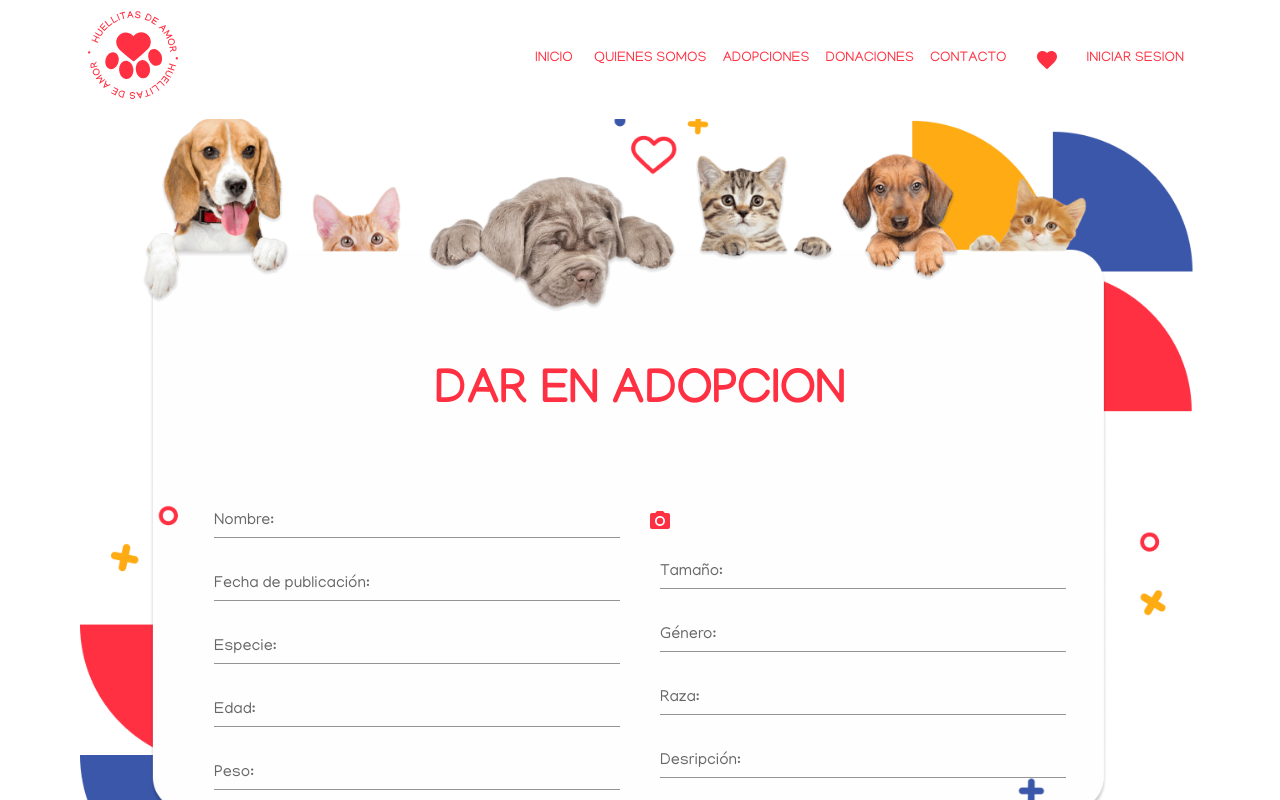
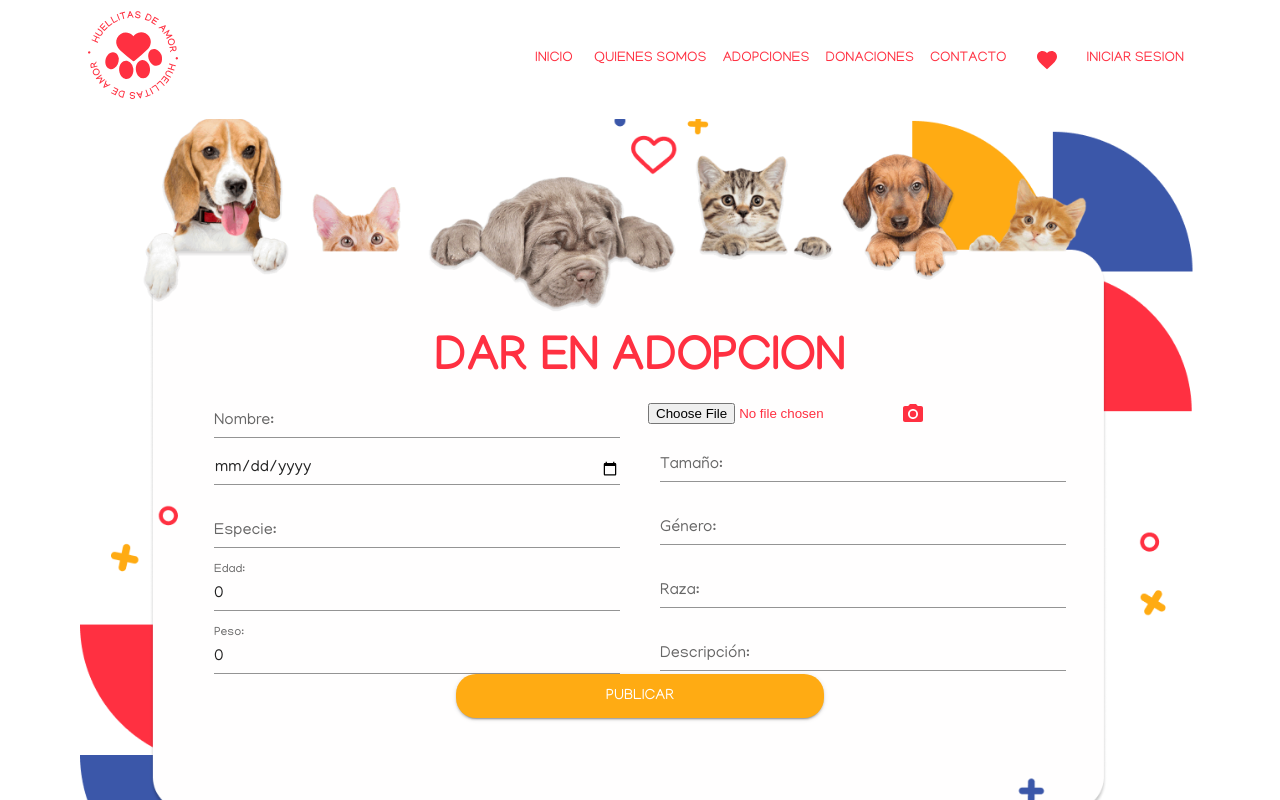
Before and after one commit to Luckiifirpo/PF-Huellitas-de-amor, a React (Vite) app in the folder client/: page /dar-en-adopcion in a window 1280 px wide. Shown: the top 800 px of the page. Built offline with nearby package versions, Linux system fonts and the light colour scheme.

Commit message:
refactor: redux-toolkit

```diff
--- a/client/package.json
+++ b/client/package.json
@@ -16,6 +16,7 @@
     "@reduxjs/toolkit": "^1.9.1",
     "axios": "^1.2.2",
     "formik": "^2.2.9",
+    "lodash": "^4.17.21",
     "react": "^18.2.0",
     "react-dom": "^18.2.0",
     "react-redux": "^8.0.5",
--- a/client/src/components/PostAdoption/PostAdoption.jsx
+++ b/client/src/components/PostAdoption/PostAdoption.jsx
@@ -1,19 +1,62 @@
-import React from 'react'
-import Container from '@mui/material/Container'
-import Grid from '@mui/material/Grid'
-import Typography from '@mui/material/Typography'
-import Button from '@mui/material/Button'
-import Box from '@mui/material/Box'
-import style from './PostAdoption.module.css'
-import TextField from '@mui/material/TextField';
-import Fab from '@mui/material/Fab';
-import AddAPhotoTwoToneIcon from '@mui/icons-material/AddAPhotoTwoTone';
-import ImagePostAdoption from '../../assets/image/fondoPostAdoption.png';
-import IconButton from '@mui/material/IconButton';
-import PhotoCamera from '@mui/icons-material/PhotoCamera';
-import {useState} from "react"
+import React from "react";
+import Container from "@mui/material/Container";
+import Grid from "@mui/material/Grid";
+import Typography from "@mui/material/Typography";
+import Button from "@mui/material/Button";
+import Box from "@mui/material/Box";
+import style from "./PostAdoption.module.css";
+import TextField from "@mui/material/TextField";
+import Fab from "@mui/material/Fab";
+import AddAPhotoTwoToneIcon from "@mui/icons-material/AddAPhotoTwoTone";
+import * as yup from "yup";
+import ImagePostAdoption from "../../assets/image/fondoPostAdoption.png";
+import IconButton from "@mui/material/IconButton";
+import PhotoCamera from "@mui/icons-material/PhotoCamera";
+import { useState } from "react";
+import { useSelector, useDispatch } from "react-redux";
+import { useFormik } from "formik";
+import { postPet } from "../../redux/slices/petsSlice";
+import { useNavigate } from "react-router-dom";
 
-const PostAdoption = () => {
+const validationSchema = yup.object({
+  name: yup.string("Enter Dogs name").required("El nombre es obligatorio"),
+  date: yup.string("Publication Date").required("fecha es obligatoria"),
+  species: yup.string("pet Species").required("Especie es obligatoria"),
+  age: yup.string("Enter pet age").required("edad es obligatoria").default(0),
+  weight: yup
+    .string("Enter pet weight")
+    .required("Peso es obligatorio")
+    .default(0),
+  size: yup.string("Enter pet size").required("tamaño es obligatorio"),
+  gender: yup.string("Enter pet gender").required("Genero es obligatorio"),
+  breed: yup.string("Enter pet breed").required("raza es obligatorio"),
+  description: yup
+    .string("Describe your pet")
+    .default("Descripcion de mascota"),
+});
+const PostAdoption = (props) => {
+  const initialValues = {
+    name: "",
+    date: "",
+    species: "",
+    age: 0,
+    weight: 0,
+    size: "",
+    gender: "",
+    breed: "",
+    description: "",
+  };
+
+  const dispatch = useDispatch();
+  const navigate = useNavigate();
+
+  const formik = useFormik({
+    initialValues,
+    validationSchema: validationSchema,
+    onSubmit: (values, { resetForm }) => {
+      uploadData(values, resetForm);
+    },
+  });
   /**********************************************************/
   /*Todas estas lineas se agregaron para que funcione la subida de imagenes
 a cloudinary, esto se tiene que modificar ya que cloud_name y preset deben estar
@@ -23,85 +66,230 @@ Al momento de pasar a producción hay que eliminar los console.log
 
 También se modificaria cuando se añadan las actions y el reducer, ya que es ahi
 en donde debe hacerse para enviar el post a /animals */
-    const [file, setFile] = useState(null)
+  const [file, setFile] = useState(null);
 
-    const cloud_name = 'dydncradb';
-    const preset = 'qeohapyd';
+  const cloud_name = "dydncradb";
+  const preset = "qeohapyd";
 
-    const upload = async (e) => {
-    const cloudinaryUrl = `https://api.cloudinary.com/v1_1/${cloud_name}/image/upload`
+  const uploadData = async (values, resetForm) => {
+    const cloudinaryUrl = `https://api.cloudinary.com/v1_1/${cloud_name}/image/upload`;
 
     const formData = new FormData();
-    formData.append('upload_preset', `${preset}`)
-    formData.append('file', file);
+    formData.append("upload_preset", `${preset}`);
+    formData.append("file", file);
 
     try {
       const res = await fetch(cloudinaryUrl, {
-            method: 'POST',
-            body: formData
+        method: "POST",
+        body: formData,
       });
 
       if (!res.ok) return null;
 
       const data = await res.json();
-        console.log({urldelaimage: data.url})
-        return data.secure_url;
+      dispatch(postPet({
+        ...values,
+        image: data.secure_url
+      }));
+      resetForm();
+      setTimeout(() => {
+        navigate("/dar-en-adopcion");
+      }, 1000);
 
     } catch (error) {
-        console.log({error});
+      console.log({ error });
     }
   };
   /**********************************************************/
   return (
     <>
-        <Box className={style.gridContact} sx={{marginBottom:'300px'}}>
+      <Box className={style.gridContact} sx={{ marginBottom: "300px" }}>
         <Box className={style.gridContactImage}>
           <img src={ImagePostAdoption} alt="" />
         </Box>
-            <Container sx={{height:'100%'}}>
+
+        <Container sx={{ height: "100%" }}>
+          <form onSubmit={formik.handleSubmit}>
             <Grid
               container
               justifyContent="center"
               alignItems="center"
-                sx={{height:'100%'}}
+              sx={{ height: "100%" }}
             >
               <Grid md={12}>
-                    <Typography component="h1" variant="h3" align='center' sx={{color:'#FF3041', textTransform:'uppercase', fontWeight:'700', marginTop:'200px'}}>
+                <Typography
+                  component="h1"
+                  variant="h3"
+                  align="center"
+                  sx={{
+                    color: "#FF3041",
+                    textTransform: "uppercase",
+                    fontWeight: "700",
+                    marginTop: "200px",
+                  }}
+                >
                   Dar en adopcion
                 </Typography>
               </Grid>
-                <Grid item md={6} >
-                    <Box component="form" sx={{display:'flex',flexDirection:'column', gap:'15px', justifyContent:'center',height:'100%', margin:' 0 20px 0 150px'}}>
-                    <TextField label="Nombre:" variant="standard" />
-                    <TextField label="Fecha de publicación:" variant="standard" />
-                    <TextField label="Especie:" variant="standard" />
-                    <TextField label="Edad:" variant="standard" />
-                    <TextField label="Peso:" variant="standard" />
+              <Grid item md={6}>
+                <Box
+                  component="form"
+                  sx={{
+                    display: "flex",
+                    flexDirection: "column",
+                    gap: "15px",
+                    justifyContent: "center",
+                    height: "100%",
+                    margin: " 0 20px 0 150px",
+                  }}
+                >
+                  <TextField
+                    id="name"
+                    label="Nombre:"
+                    variant="standard"
+                    name="name"
+                    value={formik.values.name}
+                    onChange={formik.handleChange}
+                    error={formik.touched.name && Boolean(formik.errors.name)}
+                    helperText={formik.touched.name && formik.errors.name}
+                  />
+                  <TextField
+                    type="date"
+                    variant="standard"
+                    id="date"
+                    name="date"
+                    value={formik.values.date}
+                    onChange={formik.handleChange}
+                    error={formik.touched.date && Boolean(formik.errors.date)}
+                    helperText={formik.touched.date && formik.errors.date}
+                  />
+                  <TextField
+                    label="Especie:"
+                    variant="standard"
+                    id="species"
+                    name="species"
+                    value={formik.values.species}
+                    onChange={formik.handleChange}
+                    error={
+                      formik.touched.species && Boolean(formik.errors.species)
+                    }
+                    helperText={formik.touched.species && formik.errors.species}
+                  />
+                  <TextField
+                    type="number"
+                    label="Edad:"
+                    variant="standard"
+                    id="age"
+                    name="age"
+                    value={formik.values.age}
+                    onChange={formik.handleChange}
+                    error={formik.touched.age && Boolean(formik.errors.age)}
+                    helperText={formik.touched.age && formik.errors.age}
+                  />
+                  <TextField
+                    type="number"
+                    label="Peso:"
+                    variant="standard"
+                    id="weight"
+                    name="weight"
+                    value={formik.values.weight}
+                    onChange={formik.handleChange}
+                    error={
+                      formik.touched.weight && Boolean(formik.errors.weight)
+                    }
+                    helperText={formik.touched.weight && formik.errors.weight}
+                  />
                 </Box>
               </Grid>
-                <Grid item md={6} >
-                    <IconButton color="primary" aria-label="upload picture" component="label">
-                        <input hidden accept="image/*" type="file" onChange={(e) => setFile(e.target.files[0])} />
+              <Grid item md={6}>
+                <IconButton
+                  color="primary"
+                  aria-label="upload picture"
+                  component="label"
+                >
+                  <input
+                    accept="image/*"
+                    type="file"
+                    onChange={(e) => setFile(e.target.files[0])}
+                  />
                   <PhotoCamera />
                 </IconButton>
                 {/* La linea de abajo genera una preview de la imagen que se eligió para subir,
                      si quieren implementarlo quedaria bastante bien, yo no lo hago porque me da miedo el mui jajajaj*/}
                 {/* { file ? <img alt="Preview" height="60" src={URL.createObjectURL(file)} /> : null } */}
-                    <Box component="form" sx={{display:'flex',flexDirection:'column', gap:'15px', justifyContent:'center',height:'100%', margin:' 0 150px 0 20px'}}>
-                    <TextField label="Tamaño:" variant="standard" />
-                    <TextField label="Género:" variant="standard" />
-                    <TextField label="Raza:" variant="standard" />
-                    <TextField label="Desripción:" variant="standard" />
+                <Box
+                  component="form"
+                  sx={{
+                    display: "flex",
+                    flexDirection: "column",
+                    gap: "15px",
+                    justifyContent: "center",
+                    height: "100%",
+                    margin: " 0 150px 0 20px",
+                  }}
+                >
+                  <TextField
+                    label="Tamaño:"
+                    variant="standard"
+                    id="size"
+                    name="size"
+                    value={formik.values.size}
+                    onChange={formik.handleChange}
+                    error={formik.touched.size && Boolean(formik.errors.size)}
+                    helperText={formik.touched.size && formik.errors.size}
+                  />
+                  <TextField
+                    label="Género:"
+                    variant="standard"
+                    id="gender"
+                    name="gender"
+                    value={formik.values.gender}
+                    onChange={formik.handleChange}
+                    error={formik.touched.gender && Boolean(formik.errors.gender)}
+                    helperText={formik.touched.gender && formik.errors.gender}
+                  />
+                  <TextField
+                    label="Raza:"
+                    variant="standard"
+                    id="breed"
+                    name="breed"
+                    value={formik.values.breed}
+                    onChange={formik.handleChange}
+                    error={formik.touched.breed && Boolean(formik.errors.breed)}
+                    helperText={formik.touched.breed && formik.errors.breed}
+                  />
+                  <TextField
+                    label="Descripción:"
+                    variant="standard"
+                    id="description"
+                    name="description"
+                    value={formik.values.description}
+                    onChange={formik.handleChange}
+                    error={
+                      formik.touched.description &&
+                      Boolean(formik.errors.description)
+                    }
+                    helperText={
+                      formik.touched.description && formik.errors.description
+                    }
+                  />
                 </Box>
               </Grid>
-                <Button onClick={upload} variant="contained" color='info' size="large" sx={{borderRadius:'20px', padding:'9px 150px'}}>
+              <Button
+                type="submit"
+                variant="contained"
+                color="info"
+                size="large"
+                sx={{ borderRadius: "20px", padding: "9px 150px" }}
+              >
                 Publicar
               </Button>
             </Grid>
+          </form>
         </Container>
       </Box>
     </>
-  )
-}
+  );
+};
 
-export default PostAdoption
+export default PostAdoption;
--- a/client/src/redux/slices/petsSlice.js
+++ b/client/src/redux/slices/petsSlice.js
@@ -1,4 +1,5 @@
-import {createSlice} from "@reduxjs/toolkit";
+import { createSlice } from "@reduxjs/toolkit";
+import api from "../../services/api"
 import testingData from "../../petList.json";
 
 const initialState = {
@@ -8,7 +9,39 @@ const initialState = {
 export const petsSlice = createSlice({
     name: "pets",
     initialState,
-    reducers: {}
+    reducers: {
+        _postPet(state, action) {
+            const obtainedPetData = action.payload;
+            const reformedPetData = {
+                id: obtainedPetData.id,
+                date: obtainedPetData.postDate.replace(/T.*/, ""),
+                species: obtainedPetData.species,
+                name: obtainedPetData.name,
+                age: obtainedPetData.age,
+                weight: obtainedPetData.weight,
+                size: obtainedPetData.size,
+                genre: obtainedPetData.gender,
+                breed: obtainedPetData.race,
+                description: obtainedPetData.description,
+                img: obtainedPetData.image,
+                isAdopted: obtainedPetData.isAdopted,
+                ageTime: obtainedPetData.ageTime
+
+            }
+            state.petsList.push(reformedPetData);
+        }
+    }
 });
 
+const { _postPet } = petsSlice.actions;
+
 export default petsSlice.reducer
+
+export const postPet = (obj) => async (dispatch) => {
+    try {
+        const response = await api.post("/animals", obj);
+        dispatch(_postPet(response.data));
+    } catch (error) {
+        console.log(error);
+    }
+};
--- a/client/src/redux/store/store.js
+++ b/client/src/redux/store/store.js
@@ -1,10 +1,12 @@
 import { configureStore } from '@reduxjs/toolkit'
 import petsReducer from "../slices/petsSlice"
 import adoptionsReducer from "../slices/adoptionSlice"
+import userReducers from '../slices/userSlice'
 
 export const store = configureStore({
   reducer: {
     pets: petsReducer,
-    adoptions: adoptionsReducer
+    adoptions: adoptionsReducer,
+    users: userReducers
   },
 })
```
Also changed, not shown: client/src/pages/Adoptions/Adoptions.jsx (+11 -5 lines), client/src/redux/slices/userSlice.js (added, +26 -0 lines), client/src/services/api.js (+4 -3 lines), 2 other files (tests, documents, lock files or other folders). Lines whose indentation alone changed are shown as unchanged.
